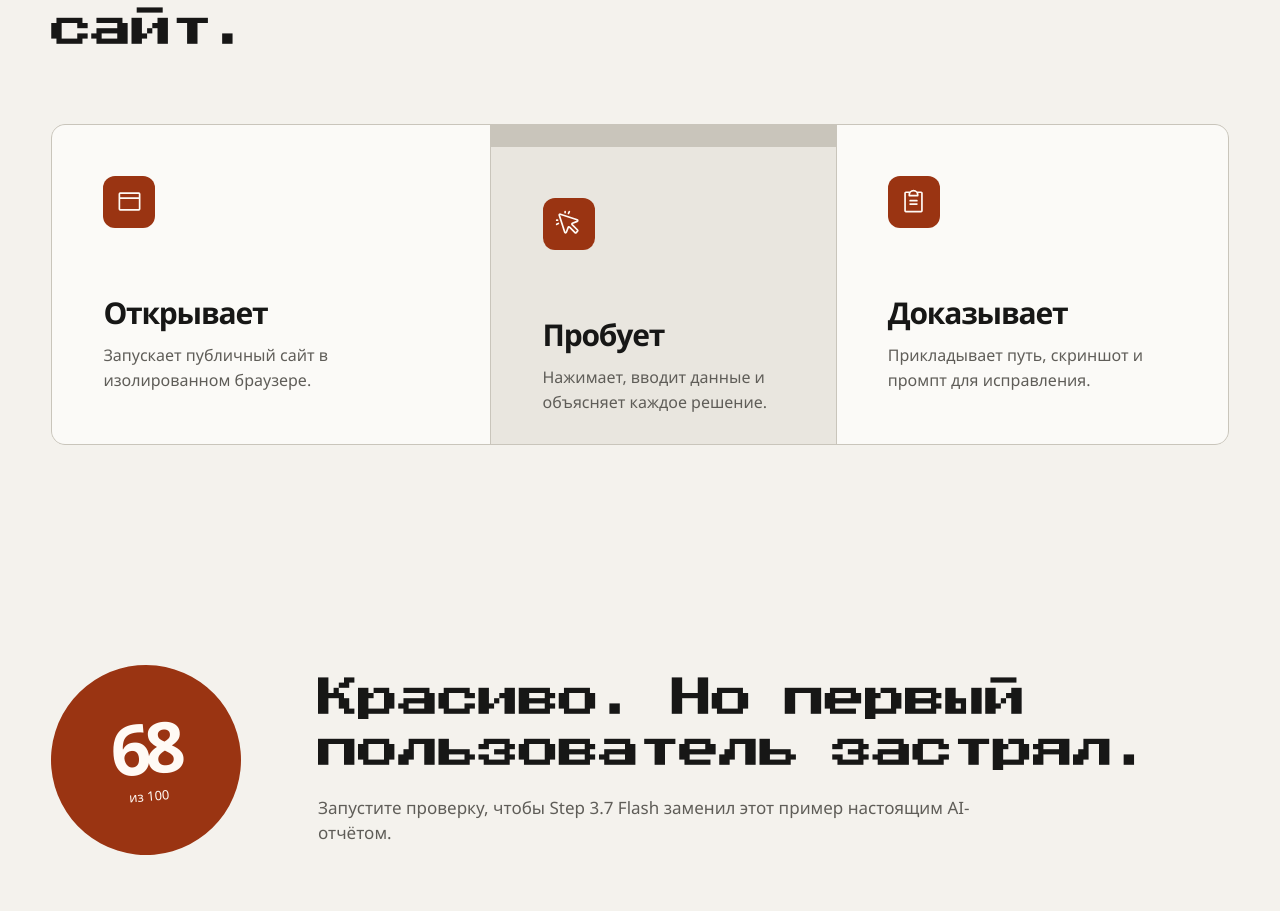
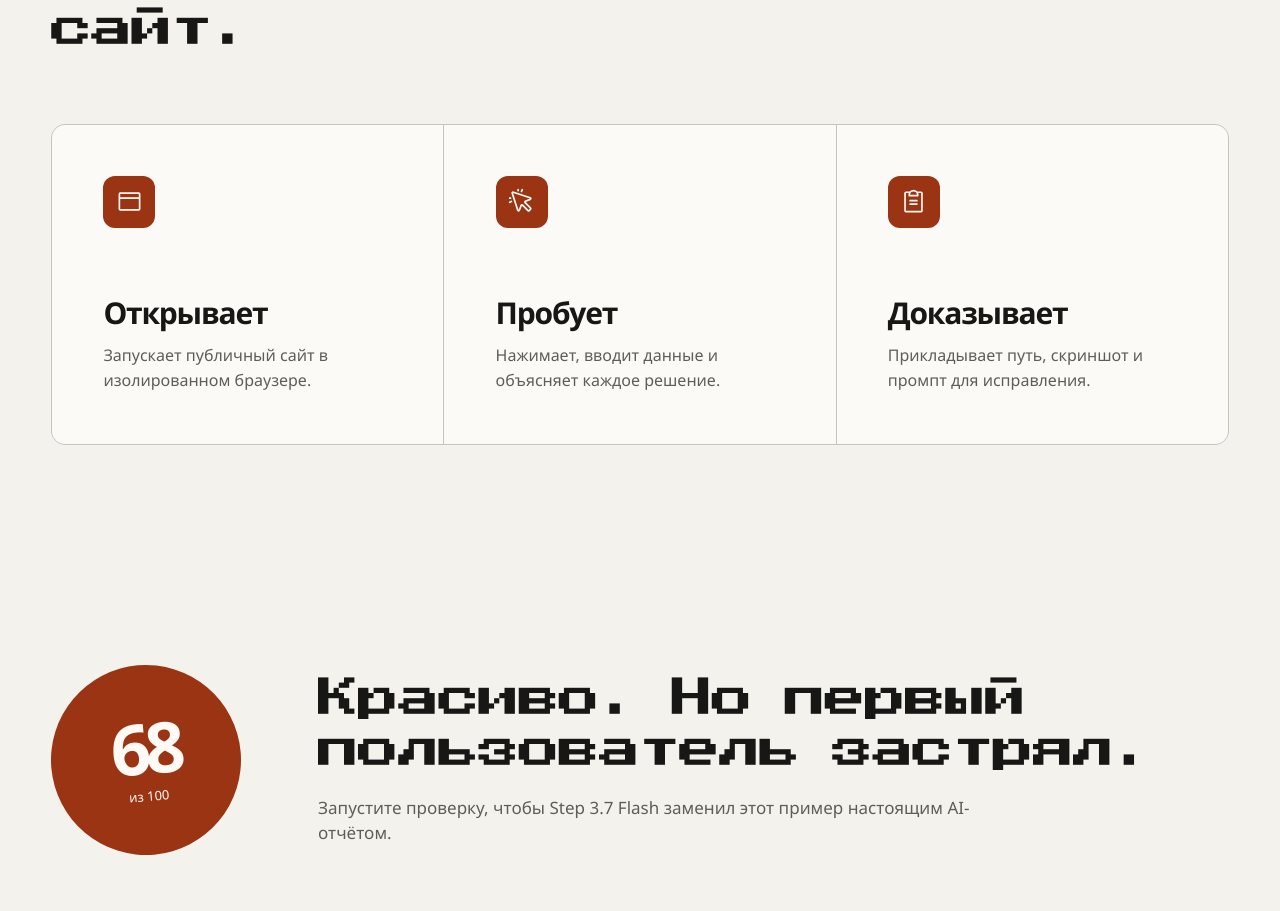
Before and after one commit to AloUzee/tyk, a React (Vite) app: page / in a window 1280 px wide. Shown: the part 2042-2953 px from the top of the page. Built offline with nearby package versions, Linux system fonts and the light colour scheme.

Commit message:
Align-how-it-works-cards

```diff
--- a/src/styles.css
+++ b/src/styles.css
@@ -180,9 +180,9 @@ h1 em { color: var(--accent); font-style: normal; }
 
 .how-section { max-width: 1440px; margin: 0 auto; padding: 120px clamp(20px, 4vw, 64px); }
 .how-section h2 { max-width: 1040px; }
-.how-flow { display: grid; grid-template-columns: 1.12fr 0.88fr 1fr; gap: 1px; margin-top: 70px; background: var(--border); border: 1px solid var(--border); border-radius: var(--radius); overflow: hidden; }
+.how-flow { display: grid; grid-template-columns: repeat(3, minmax(0, 1fr)); align-items: stretch; gap: 1px; margin-top: 70px; background: var(--border); border: 1px solid var(--border); border-radius: var(--radius); overflow: hidden; }
 .how-flow article { min-height: 300px; padding: clamp(28px, 4vw, 52px); background: var(--surface); }
-.how-flow article:nth-child(2) { transform: translateY(22px); background: var(--surface-strong); }
+.how-flow article:nth-child(2) { transform: none; background: var(--surface); }
 .how-flow article > span { width: 52px; height: 52px; display: grid; place-items: center; margin-bottom: 64px; color: var(--on-accent); background: var(--accent-dark); border-radius: 12px; }
 .how-flow svg { width: 27px; height: 27px; }
 .how-flow h3 { margin: 0 0 10px; font-size: 30px; letter-spacing: -0.04em; }
```
